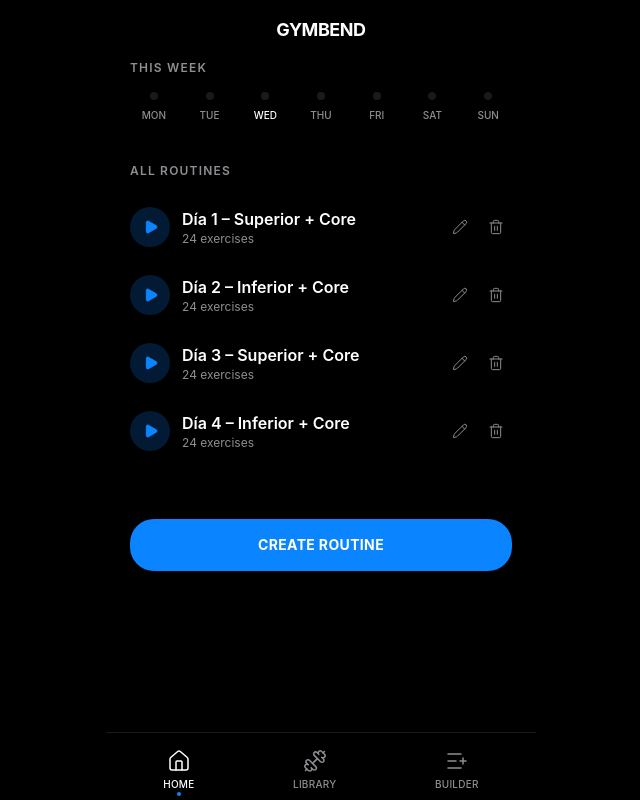
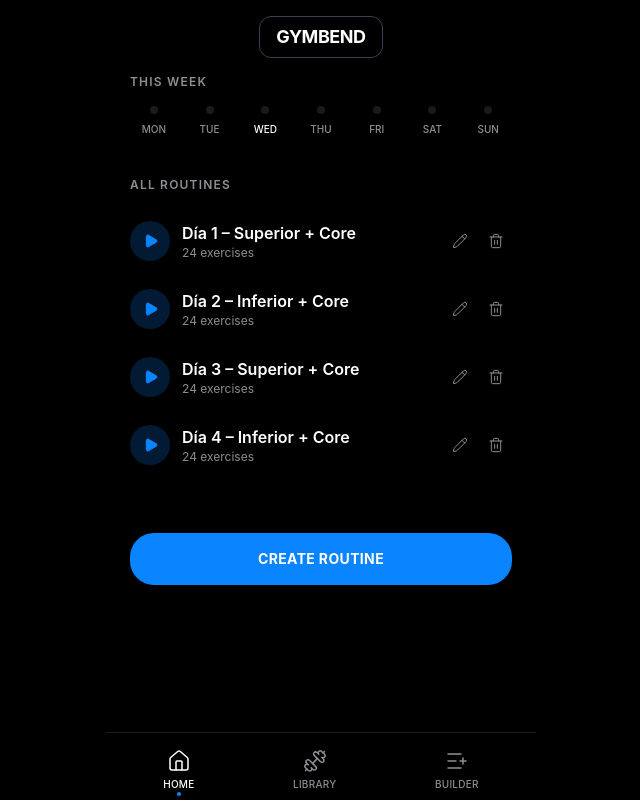
Before and after one commit to acdiaz37/GYMBEND, a Next.js app: page / in a window 1280 px wide. Shown: the whole page, without its empty margins (319-959 px from the left). Built offline with nearby package versions, Linux system fonts and the light colour scheme.

Commit message:
style: add gray border around header title

```diff
--- a/components/Header.tsx
+++ b/components/Header.tsx
@@ -14,7 +14,9 @@
       <div className="w-10 flex items-center justify-start">
         {left || <div />}
       </div>
-      <h1 className="text-lg font-bold text-white tracking-tight">{title}</h1>
+      <div className="border border-gray-700 rounded-xl px-4 py-1.5">
+        <h1 className="text-lg font-bold text-white tracking-tight">{title}</h1>
+      </div>
       <div className="w-10 flex items-center justify-end">
         {right || <div />}
       </div>
```
